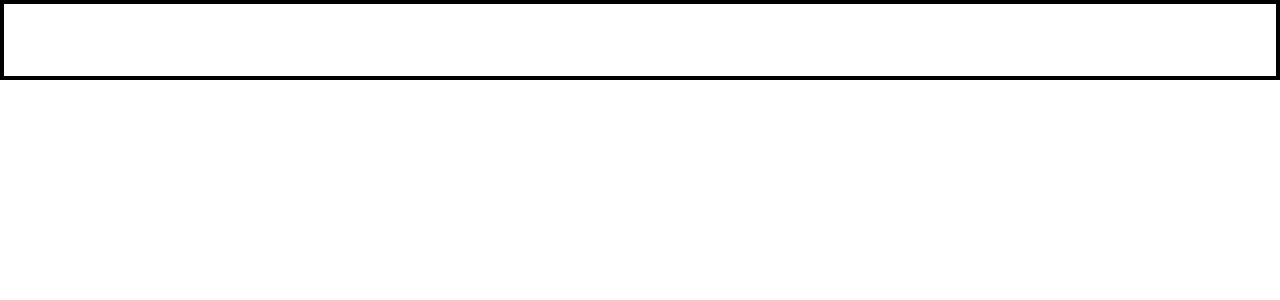
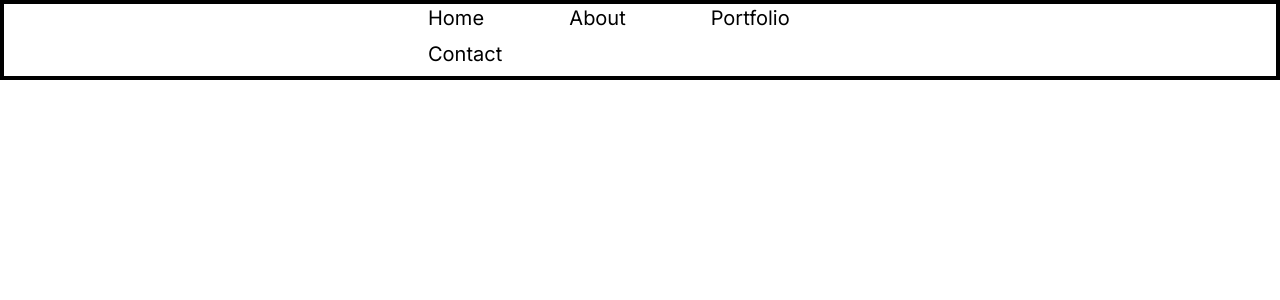
Before and after one commit to DillingData/portfolio, a Next.js app: page / in a window 1280 px wide. Shown: the top 300 px of the page. Built offline with nearby package versions, Linux system fonts and the light colour scheme.

Commit message:
Added 4 link buttons that will be located in the middle of the header

```diff
--- a/src/app/header.tsx
+++ b/src/app/header.tsx
@@ -3,9 +3,18 @@
 export default function Header() {
     return(
         <div className="h-20 w-full border-solid border-black border-4 grid grid-cols-3">
-            <div className="grid grid-2"></div>
-            <div className="grid grid-3"></div>
-            <div className="grid grid-2"></div>
+            <div className="grid grid-cols-2">
+
+            </div>
+            <div className="grid grid-cols-3">
+                <div className="text-xl">Home</div>
+                <div className="text-xl">About</div>
+                <div className="text-xl">Portfolio</div>
+                <div className="text-xl">Contact</div>
+            </div>
+            <div className="grid grid-cols-2">
+
+            </div>
         </div>
     )
 }
```
